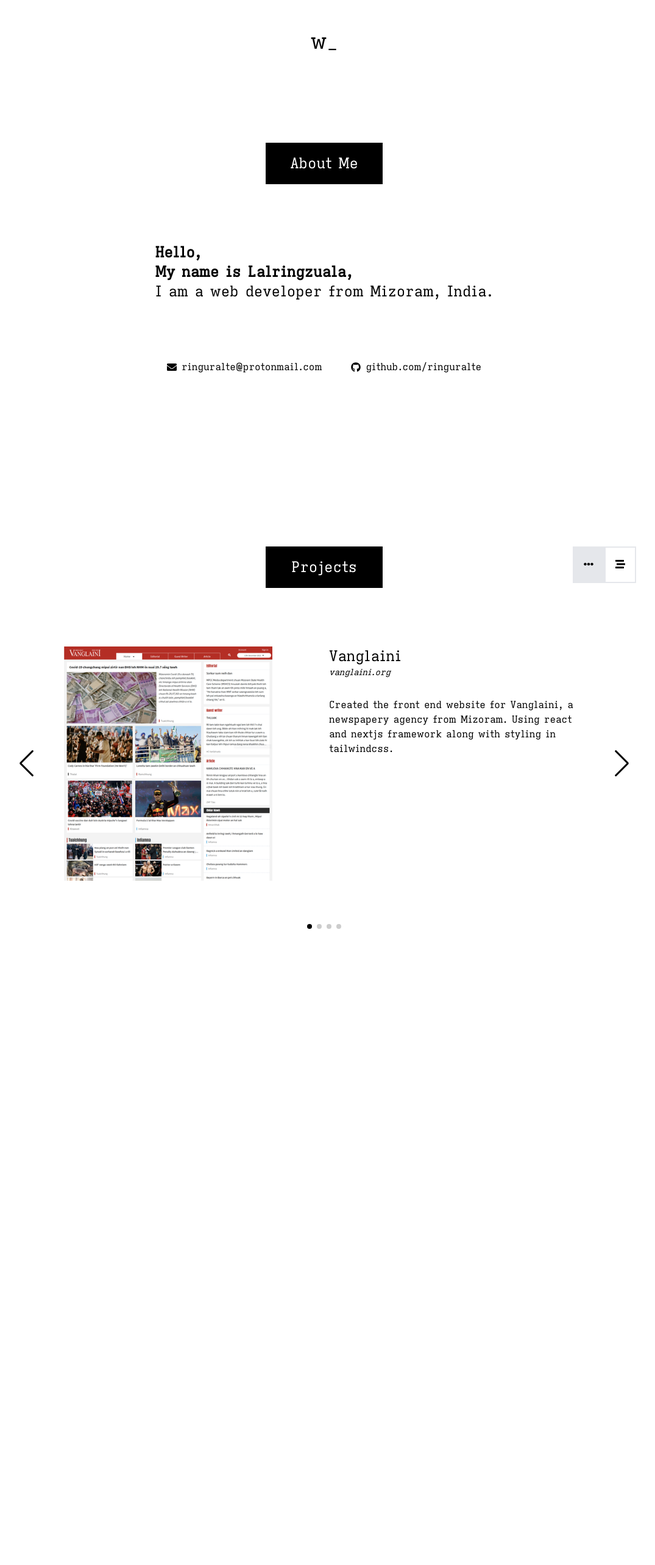
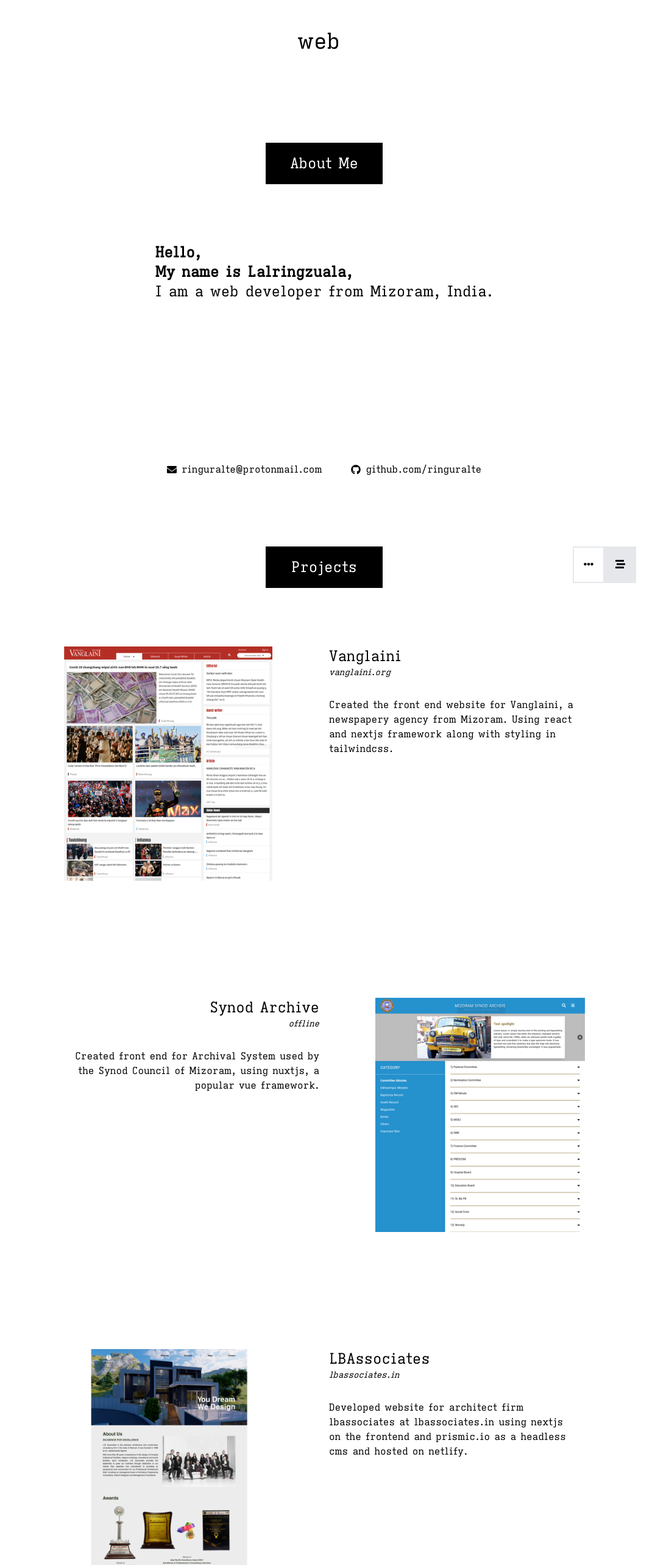
Before and after one commit to ringuralte/ringuralte, a Next.js app: page / in a window 1280 px wide. Shown: the top 2566 px of the page at 61% size, without its empty margins (108-1183 px from the left). Before the commit the page ends 1732 px from the top, so only its background shows below. Built offline with nearby package versions, Linux system fonts and the light colour scheme; a web font is replaced by a local one.

Commit message:
Css changes

```diff
--- a/components/AboutMe.tsx
+++ b/components/AboutMe.tsx
@@ -1,5 +1,5 @@
 import { FontAwesomeIcon } from "@fortawesome/react-fontawesome";
-import { faEnvelope, faPhoneAlt } from "@fortawesome/free-solid-svg-icons";
+import { faEnvelope } from "@fortawesome/free-solid-svg-icons";
 import { faGithub } from "@fortawesome/free-brands-svg-icons";
 import { TitleBox } from "./TitleBox";
 import { ComponentContainer } from "./layout/Container";
@@ -8,13 +8,13 @@ export const AboutMe: React.FC = () => {
   return (
     <ComponentContainer>
       <TitleBox title="About Me" />
-      <div className="text-left px-2 pt-12 text-lg lg:px-0 md:pt-24 md:text-2xl">
+      <div className="px-2 pt-12 text-lg text-left md:pt-24 md:text-2xl lg:px-0">
         <p className="font-bold">Hello,</p>
-        <p className=" font-bold">My name is Lalringzuala,</p>{" "}
+        <p className="font-bold">My name is Lalringzuala,</p>{" "}
         <p>I am a web developer from Mizoram, India.</p>
       </div>
 
-      <div className="flex flex-col gap-y-1 gap-x-12 pt-12 md:flex-row md:gap-y-0 md:pt-24">
+      <div className="flex flex-col gap-y-1 gap-x-12 justify-end items-start h-48 md:flex-row md:gap-y-0 md:justify-center md:items-end md:h-72">
         <div className="flex gap-x-2 items-center" data-cy="email">
           <FontAwesomeIcon icon={faEnvelope} />
           <a
--- a/components/ProjectCard.tsx
+++ b/components/ProjectCard.tsx
@@ -12,7 +12,7 @@ interface Project {
 
 export const ProjectCard = (props: Project) => {
   return (
-    <div className="grid grid-cols-1 gap-y-8 md:gap-y-0 md:grid-cols-2 w-full h-full mt-12 md:my-24">
+    <div className="grid grid-cols-1 gap-y-8 md:gap-y-0 md:grid-cols-2 w-full h-full pt-12 md:py-24">
       <div
         className={classNames(
           "relative col-span-1 w-full h-72 md:h-96",
@@ -29,7 +29,9 @@ export const ProjectCard = (props: Project) => {
       <div
         className={classNames(
           "flex flex-col col-span-1 w-full items-center h-64 md:h-96",
-          props.imageOnLeft ? "md:order-2 md:items-start" : "md:order-1 md:items-end"
+          props.imageOnLeft
+            ? "md:order-2 md:items-start"
+            : "md:order-1 md:items-end"
         )}
       >
         <h3 className="text-2xl px-2">{props.title}</h3>
--- a/components/Projects.tsx
+++ b/components/Projects.tsx
@@ -14,7 +14,7 @@ import { classNames } from "utils/functions";
 import { ComponentContainer } from "./layout/Container";
 
 export const Projects: React.FC = () => {
-  const [carouselView, setCarouselView] = useState(true);
+  const [carouselView, setCarouselView] = useState(false);
   const [popOver, setPopOver] = useState({
     carousel: false,
     list: false,
@@ -54,7 +54,7 @@ export const Projects: React.FC = () => {
   };
 
   return (
-		<ComponentContainer>
+    <ComponentContainer>
       <div className="flex relative justify-center w-full">
         <TitleBox title="Projects" />
         <div className="absolute right-0 mr-1 md:mr-0">
@@ -103,8 +103,8 @@ export const Projects: React.FC = () => {
 
       <div
         className={classNames(
-          "transition-all transform duration-500 origin-top",
-          carouselView ? "opacity-0 h-0" : "opacity-100 flex flex-col h-full"
+          "transition-all transform duration-100 origin-top",
+          carouselView ? "scale-0 h-0 w-0" : "scale-100 flex flex-col h-full w-full"
         )}
       >
         {Object.keys(projects).map((key) => {
@@ -126,13 +126,12 @@ export const Projects: React.FC = () => {
 
       <div
         className={classNames(
-          "transition-all transform duration-500 origin-top",
-          carouselView
-            ? "opacity-100 flex w-full h-full swiper-custom"
-            : "opacity-0 h-0 w-0"
+          "transition-all transform duration-100 origin-top swiper-custom",
+          carouselView ? "scale-100 flex h-full w-full" : "scale-0 h-0 w-0"
         )}
       >
         <Swiper
+					className="h-[600px]"
           modules={[Navigation, Pagination]}
           spaceBetween={50}
           slidesPerView={1}
@@ -156,6 +155,6 @@ export const Projects: React.FC = () => {
           })}
         </Swiper>
       </div>
-		</ComponentContainer>
+    </ComponentContainer>
   );
 };
--- a/components/layout/Container.tsx
+++ b/components/layout/Container.tsx
@@ -1,6 +1,6 @@
 export const ComponentContainer: React.FC = ({ children }) => {
   return (
-    <div className="flex flex-col items-center pt-24 h-full font-iosevka">
+    <div className="flex flex-col items-center h-full pt-24 font-iosevka">
       {children}
     </div>
   );
--- a/pages/index.tsx
+++ b/pages/index.tsx
@@ -3,6 +3,7 @@ import Head from "next/head";
 import { AboutMe } from "@/components/AboutMe";
 import { Header } from "@/components/Header";
 import { Projects } from "@/components/Projects";
+import { Footer } from "@/components/Footer";
 
 const Home: NextPage = () => {
   return (
@@ -11,7 +12,9 @@ const Home: NextPage = () => {
         <title>ringuralte</title>
         <meta name="description" content="ringuralte" />
       </Head>
-      <div className="flex flex-col mx-auto w-full max-w-screen-lg min-h-screen h-auto">
+      <div className="relative mx-auto flex flex-col min-h-screen w-full">
+        <div className="flex-grow">
+          <div className="flex flex-col mx-auto w-full max-w-screen-lg min-h-screen h-full">
             <div className="h-full min-h-1/5">
               <Header />
             </div>
@@ -19,8 +22,14 @@ const Home: NextPage = () => {
               <AboutMe />
             </div>
           </div>
-      <div className="flex flex-col mx-auto w-full max-w-screen-lg min-h-screen ">
+          <div className="flex flex-col mx-auto w-full max-w-screen-lg min-h-screen h-full">
             <Projects />
+          </div>
+        </div>
+			  <div className="flex-grow h-20" />
+			  <div className="flex flex-col bg-black items-center mx-auto w-full">
+				  <Footer />
+			  </div>
 		  </div>
     </div>
   );
--- a/tailwind.config.js
+++ b/tailwind.config.js
@@ -1,5 +1,8 @@
 module.exports = {
-  purge: ["./pages/**/*.{js,ts,jsx,tsx}", "./components/**/*.{js,ts,jsx,tsx}"],
+  content: [
+    "./pages/**/*.{js,ts,jsx,tsx}",
+    "./components/**/*.{js,ts,jsx,tsx}",
+  ],
   darkMode: false, // or 'media' or 'class'
   theme: {
     extend: {
```
Lines whose indentation alone changed are shown as unchanged.
